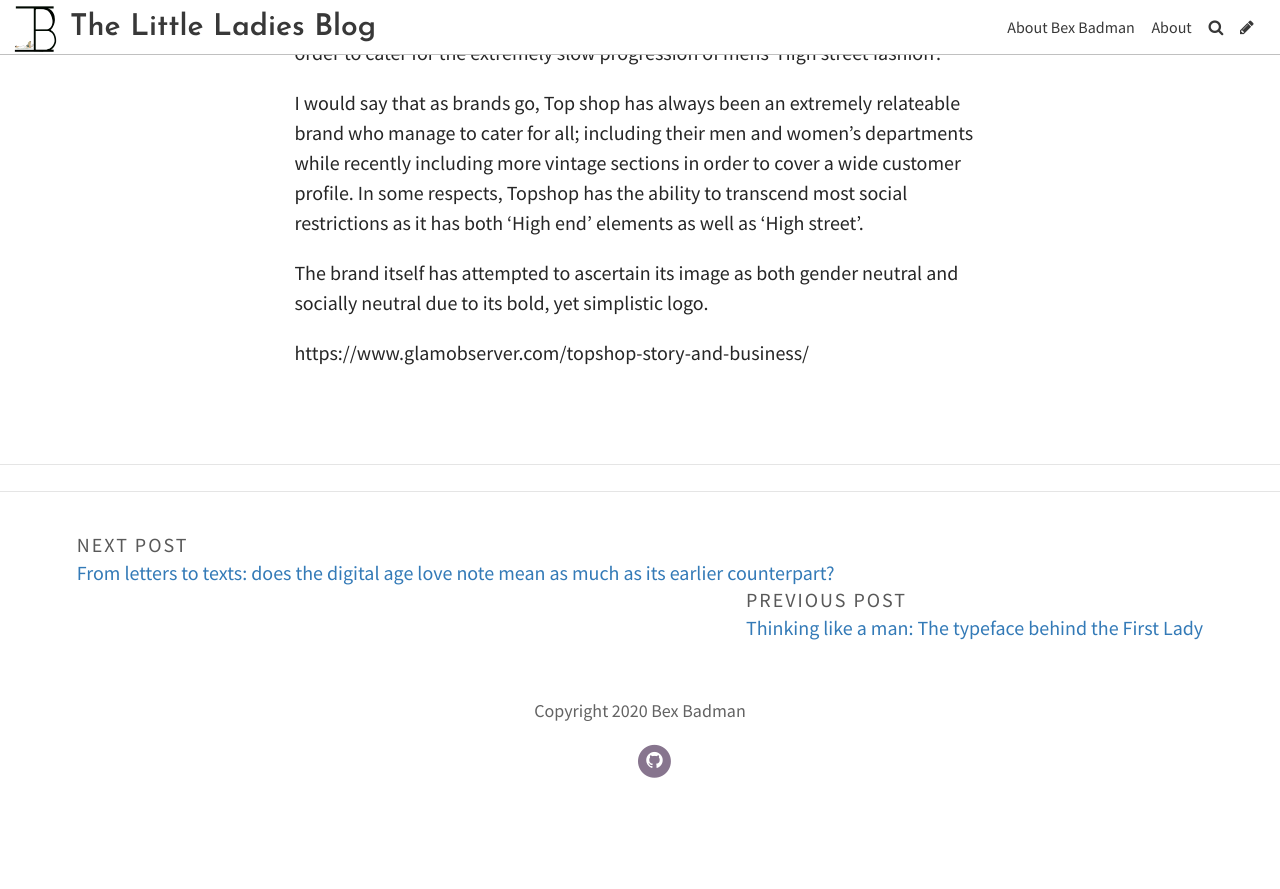
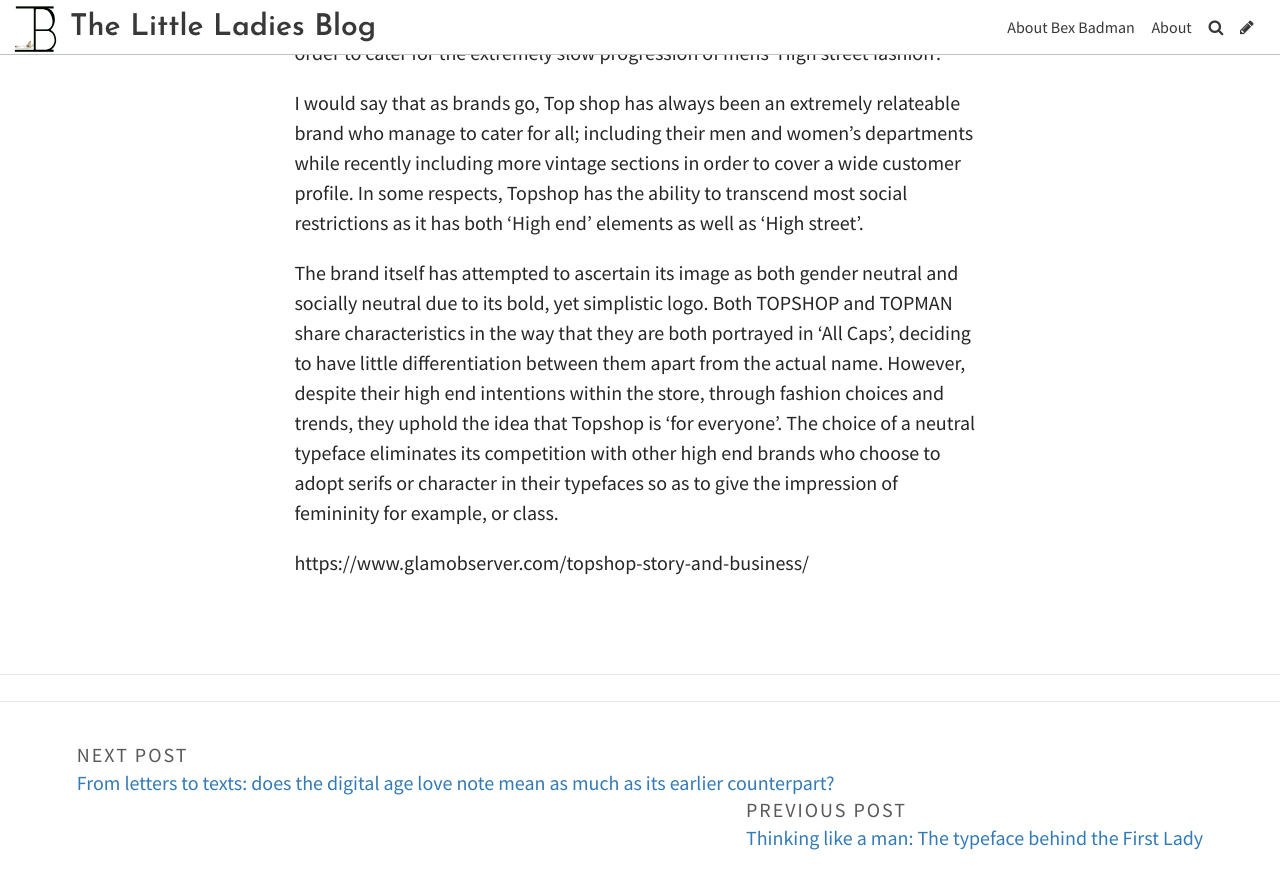
Before and after one commit to rebeccabadman1999/Bex-Badman-Blog, a Jekyll site: the page built from _posts/2020-11-14-topshop-does-their-brand-really-cater-for-both-men-and-women.md, in a window 1280 px wide and 900 px high, scrolled down 578 px. Shown: the top 889 px of the window. Built offline with Jekyll 4.4.1, drawn with Linux system fonts in a browser that asks for light colours; some web fonts are replaced; comment, search, counter and statistics services are not loaded; before the commit the page ends 1385 px from its top, so only the background shows below that.

Commit message:
Update Post “2020-11-14-topshop-does-their-brand-really-cater-for-both-men-and-women”

```diff
--- a/_posts/2020-11-14-topshop-does-their-brand-really-cater-for-both-men-and-women.md
+++ b/_posts/2020-11-14-topshop-does-their-brand-really-cater-for-both-men-and-women.md
@@ -11,6 +11,6 @@
 
 I would say that as brands go, Top shop has always been an extremely relateable brand who manage to cater for all; including their men and women's departments while recently including more vintage sections in order to cover a wide customer profile. In some respects, Topshop has the ability to transcend most social restrictions as it has both 'High end' elements as well as 'High street'.
 
-The brand itself has attempted to ascertain its image as both gender neutral and socially neutral due to its bold, yet simplistic logo.
+The brand itself has attempted to ascertain its image as both gender neutral and socially neutral due to its bold, yet simplistic logo. Both TOPSHOP and TOPMAN share characteristics in the way that they are both portrayed in 'All Caps', deciding to have little differentiation between them apart from the actual name. However, despite their high end intentions within the store, through fashion choices and trends, they uphold the idea that Topshop is 'for everyone'. The choice of a neutral typeface eliminates its competition with other high end brands who choose to adopt serifs or character in their typefaces so as to give the impression of femininity for example, or class.
 
 https://www.glamobserver.com/topshop-story-and-business/
```
